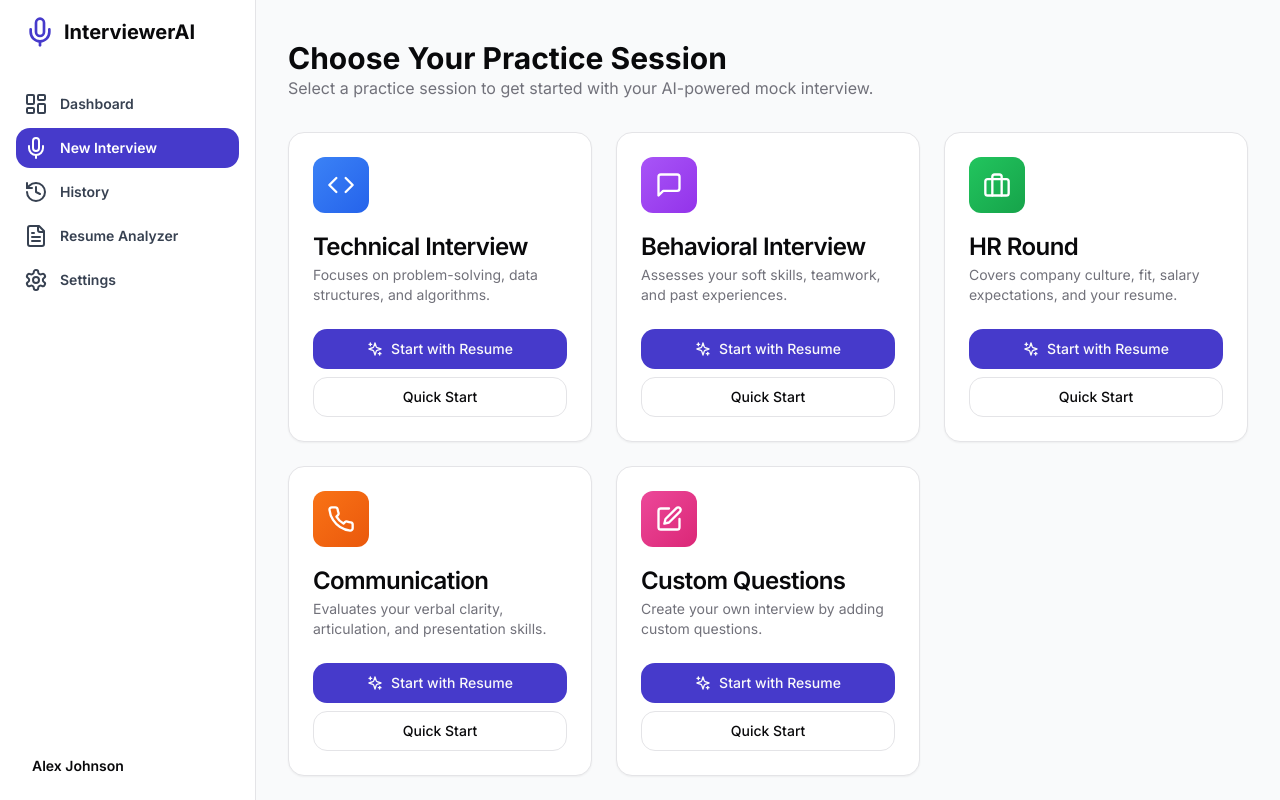
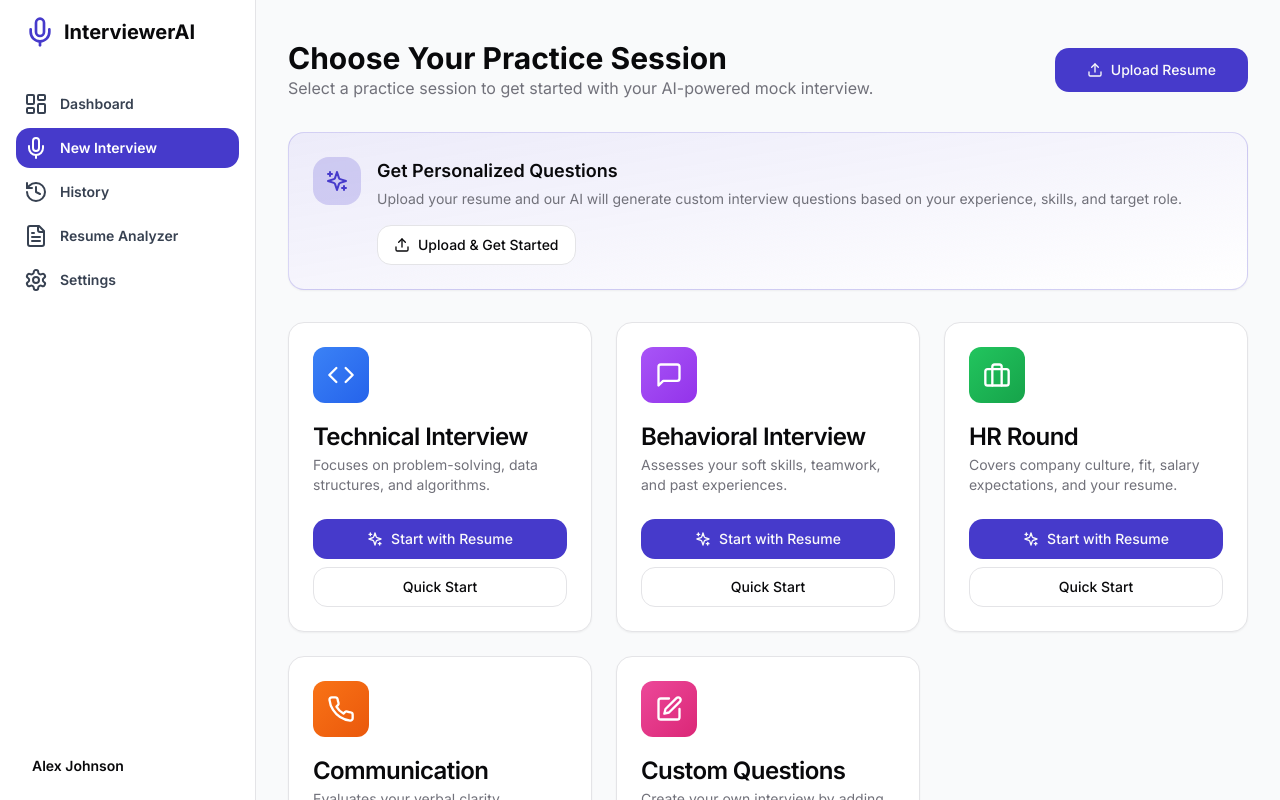
Before and after one commit to charishhh/ai-interview-couch, a Next.js app: page /dashboard/interview in a window 1280 px wide. Shown: the top 800 px of the page. Built offline with nearby package versions, Linux system fonts and the light colour scheme.

Commit message:
Add prominent Upload Resume button and file upload support to New Interview section

```diff
--- a/app/dashboard/interview/page.tsx
+++ b/app/dashboard/interview/page.tsx
@@ -6,8 +6,9 @@ import { Button } from "@/components/ui/button";
 import { Input } from "@/components/ui/input";
 import { Label } from "@/components/ui/label";
 import { Textarea } from "@/components/ui/textarea";
-import { Code, MessageSquare, Briefcase, Phone, Edit, FileText, Sparkles } from "lucide-react";
+import { Code, MessageSquare, Briefcase, Phone, Edit, FileText, Sparkles, Upload, X } from "lucide-react";
 import Link from "next/link";
+import { useDropzone } from "react-dropzone";
 
 const interviewTypes = [
   {
@@ -52,6 +53,8 @@ export default function InterviewPage() {
   const [resumeText, setResumeText] = useState("");
   const [targetRole, setTargetRole] = useState("");
   const [selectedType, setSelectedType] = useState("");
+  const [uploadedFile, setUploadedFile] = useState<File | null>(null);
+  const [isProcessing, setIsProcessing] = useState(false);
 
   useEffect(() => {
     // Load saved resume from localStorage
@@ -60,6 +63,38 @@ export default function InterviewPage() {
       setResumeText(savedResume);
     }
   }, []);
+
+  const { getRootProps, getInputProps, isDragActive } = useDropzone({
+    accept: {
+      'application/pdf': ['.pdf'],
+      'application/vnd.openxmlformats-officedocument.wordprocessingml.document': ['.docx'],
+      'text/plain': ['.txt'],
+    },
+    maxFiles: 1,
+    onDrop: async (acceptedFiles) => {
+      if (acceptedFiles.length > 0) {
+        const file = acceptedFiles[0];
+        setUploadedFile(file);
+        setIsProcessing(true);
+
+        // Extract text from file
+        const text = await extractTextFromFile(file);
+        setResumeText(text);
+        setIsProcessing(false);
+      }
+    },
+  });
+
+  const extractTextFromFile = async (file: File): Promise<string> => {
+    return new Promise((resolve) => {
+      const reader = new FileReader();
+      reader.onload = (e) => {
+        const text = e.target?.result as string;
+        resolve(text);
+      };
+      reader.readAsText(file);
+    });
+  };
 
   const handleStartWithResume = (typeId: string) => {
     setSelectedType(typeId);
@@ -76,6 +111,8 @@ export default function InterviewPage() {
   };
 
   if (showResumeInput) {
+    const selectedTypeInfo = interviewTypes.find(t => t.id === selectedType);
+
     return (
       <div className="max-w-3xl mx-auto space-y-6">
         <div>
@@ -86,9 +123,16 @@ export default function InterviewPage() {
           >
             ← Back to Interview Types
           </Button>
-          <h1 className="text-3xl font-bold">Resume-Based Interview</h1>
+          <div className="flex items-center gap-3 mb-2">
+            {selectedTypeInfo && (
+              <div className={`w-10 h-10 rounded-lg bg-gradient-to-br ${selectedTypeInfo.color} flex items-center justify-center`}>
+                <selectedTypeInfo.icon className="w-5 h-5 text-white" />
+              </div>
+            )}
+            <h1 className="text-3xl font-bold">Upload Your Resume</h1>
+          </div>
           <p className="text-muted-foreground">
-            AI will generate personalized questions based on your resume and target role
+            AI will generate personalized {selectedTypeInfo?.title || 'interview'} questions based on your resume and experience
           </p>
         </div>
 
@@ -117,14 +161,73 @@ export default function InterviewPage() {
             </div>
 
             <div className="space-y-2">
-              <Label htmlFor="resume">Your Resume (Optional)</Label>
+              <Label htmlFor="resume">Your Resume</Label>
+
+              {/* File Upload Zone */}
+              <div
+                {...getRootProps()}
+                className={`border-2 border-dashed rounded-lg p-8 text-center cursor-pointer transition-colors ${
+                  isDragActive
+                    ? "border-primary bg-primary/5"
+                    : "border-gray-300 dark:border-gray-700 hover:border-primary"
+                }`}
+              >
+                <input {...getInputProps()} />
+                {uploadedFile ? (
+                  <div className="flex flex-col items-center space-y-3">
+                    <FileText className="w-12 h-12 text-primary" />
+                    <div>
+                      <p className="font-semibold">{uploadedFile.name}</p>
+                      <p className="text-sm text-muted-foreground">
+                        {(uploadedFile.size / 1024).toFixed(2)} KB
+                      </p>
+                    </div>
+                    <Button
+                      variant="outline"
+                      size="sm"
+                      onClick={(e) => {
+                        e.stopPropagation();
+                        setUploadedFile(null);
+                        setResumeText("");
+                      }}
+                    >
+                      <X className="w-4 h-4 mr-2" />
+                      Remove File
+                    </Button>
+                  </div>
+                ) : (
+                  <div className="flex flex-col items-center space-y-3">
+                    <Upload className="w-12 h-12 text-muted-foreground" />
+                    <div>
+                      <p className="font-semibold">
+                        {isDragActive ? "Drop your file here" : "Upload Resume or Drag & Drop"}
+                      </p>
+                      <p className="text-sm text-muted-foreground">
+                        PDF, DOCX, or TXT (max 5MB)
+                      </p>
+                    </div>
+                  </div>
+                )}
+              </div>
+
+              {/* Or text input */}
+              <div className="relative">
+                <div className="absolute inset-0 flex items-center">
+                  <span className="w-full border-t" />
+                </div>
+                <div className="relative flex justify-center text-xs uppercase">
+                  <span className="bg-background px-2 text-muted-foreground">Or paste text</span>
+                </div>
+              </div>
+
               <Textarea
                 id="resume"
-                placeholder="Paste your resume here or key highlights from your experience..."
+                placeholder="Paste your resume text here..."
                 value={resumeText}
                 onChange={(e: React.ChangeEvent<HTMLTextAreaElement>) => setResumeText(e.target.value)}
-                rows={12}
+                rows={8}
                 className="font-mono text-sm"
+                disabled={isProcessing}
               />
               <p className="text-xs text-muted-foreground">
                 AI will analyze your experience and generate tailored questions
@@ -136,6 +239,7 @@ export default function InterviewPage() {
                 onClick={saveResumeAndStart}
                 className="flex-1"
                 size="lg"
+                disabled={!resumeText.trim() && !uploadedFile}
               >
                 <Sparkles className="w-4 h-4 mr-2" />
                 Generate AI Questions & Start
@@ -151,6 +255,12 @@ export default function InterviewPage() {
                 Skip & Use Default Questions
               </Button>
             </div>
+
+            {!resumeText.trim() && !uploadedFile && (
+              <p className="text-sm text-amber-600 dark:text-amber-400 text-center">
+                Please upload a resume or paste your resume text to generate AI questions
+              </p>
+            )}
           </CardContent>
         </Card>
       </div>
@@ -159,12 +269,65 @@ export default function InterviewPage() {
 
   return (
     <div className="space-y-8">
-      <div>
-        <h1 className="text-3xl font-bold">Choose Your Practice Session</h1>
-        <p className="text-muted-foreground">
-          Select a practice session to get started with your AI-powered mock interview.
-        </p>
+      <div className="flex items-center justify-between">
+        <div>
+          <h1 className="text-3xl font-bold">Choose Your Practice Session</h1>
+          <p className="text-muted-foreground">
+            Select a practice session to get started with your AI-powered mock interview.
+          </p>
+        </div>
+        <Button
+          size="lg"
+          onClick={() => {
+            setSelectedType("technical"); // Default to technical
+            setShowResumeInput(true);
+          }}
+          className="hidden md:flex"
+        >
+          <Upload className="w-4 h-4 mr-2" />
+          Upload Resume
+        </Button>
       </div>
+
+      {/* Mobile Upload Button */}
+      <Button
+        size="lg"
+        onClick={() => {
+          setSelectedType("technical");
+          setShowResumeInput(true);
+        }}
+        className="w-full md:hidden"
+      >
+        <Upload className="w-4 h-4 mr-2" />
+        Upload Resume for AI Questions
+      </Button>
+
+      {/* Call-to-action card */}
+      <Card className="bg-gradient-to-br from-primary/10 via-primary/5 to-background border-primary/20">
+        <CardContent className="pt-6">
+          <div className="flex items-start gap-4">
+            <div className="w-12 h-12 rounded-lg bg-primary/20 flex items-center justify-center flex-shrink-0">
+              <Sparkles className="w-6 h-6 text-primary" />
+            </div>
+            <div className="flex-1">
+              <h3 className="font-semibold text-lg mb-1">Get Personalized Questions</h3>
+              <p className="text-muted-foreground text-sm mb-4">
+                Upload your resume and our AI will generate custom interview questions based on your experience, skills, and target role.
+              </p>
+              <Button
+                variant="outline"
+                onClick={() => {
+                  setSelectedType("technical");
+                  setShowResumeInput(true);
+                }}
+              >
+                <Upload className="w-4 h-4 mr-2" />
+                Upload & Get Started
+              </Button>
+            </div>
+          </div>
+        </CardContent>
+      </Card>
 
       <div className="grid gap-6 md:grid-cols-2 lg:grid-cols-3">
         {interviewTypes.map((type) => (
```
